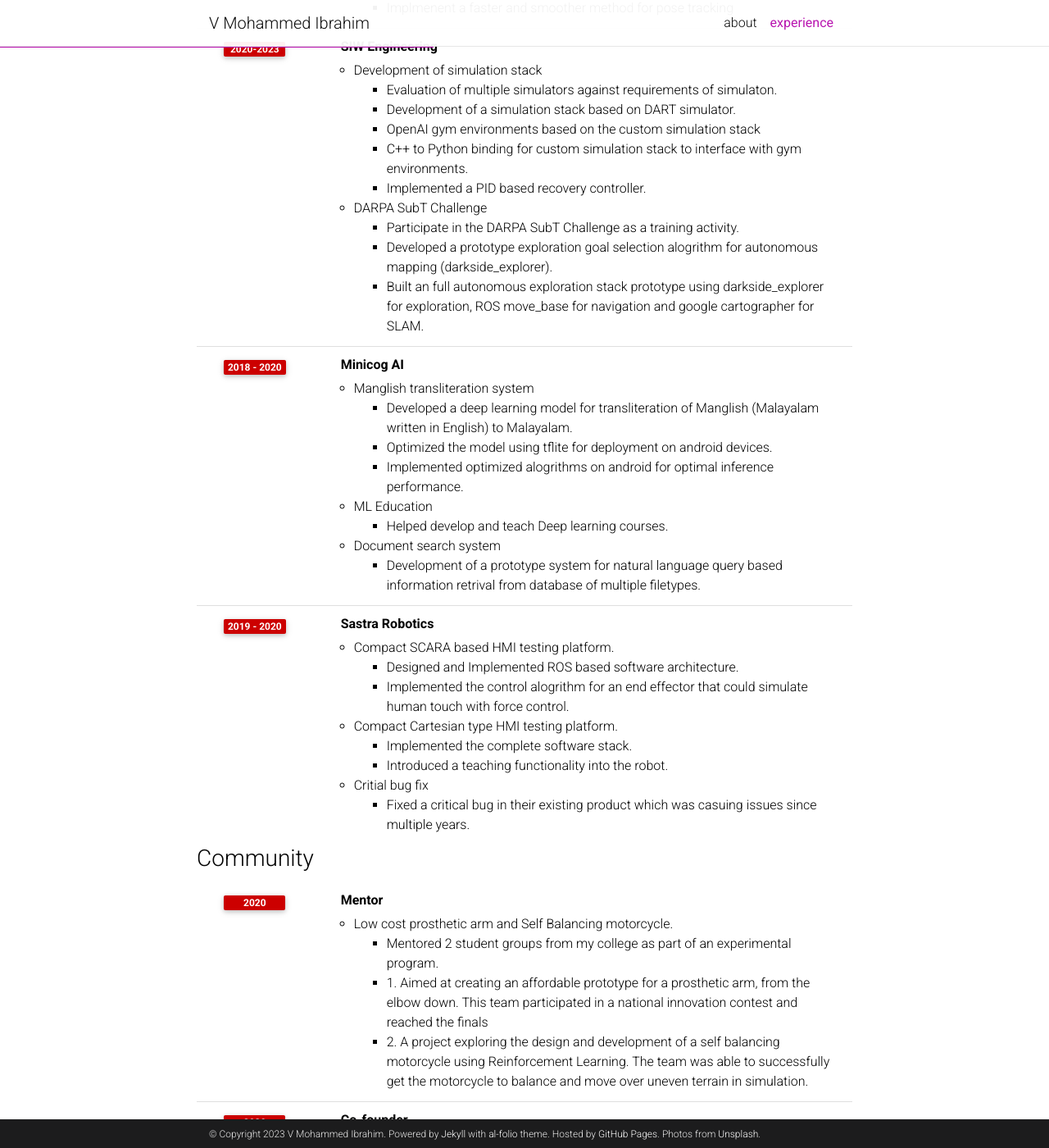
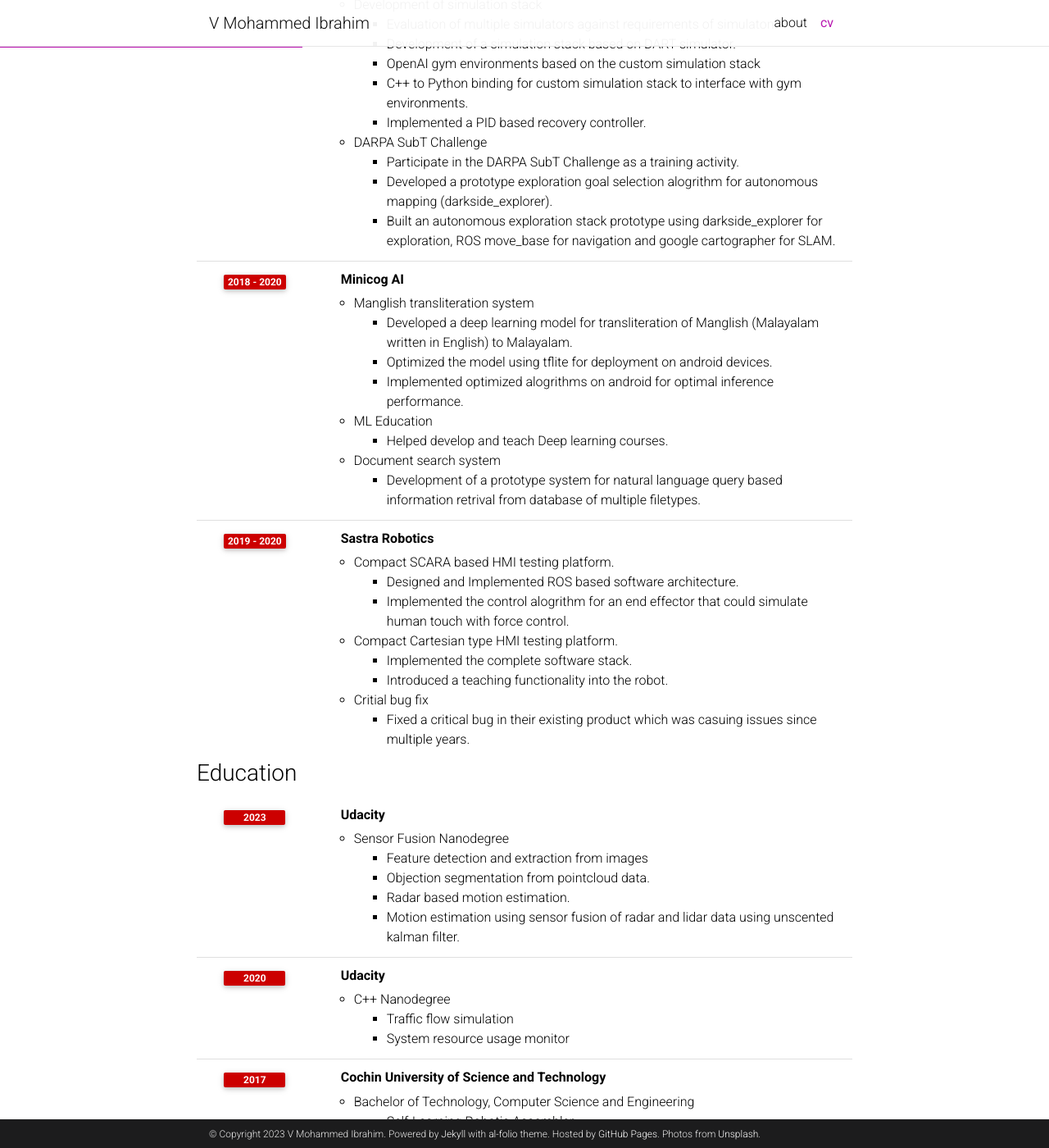
Before and after one commit to ibrahiminfinite/ibrahiminfinite.github.io, a Jekyll site: the page built from _pages/cv.md, in a window 1280 px wide and 1400 px high, scrolled down 368 px. Shown: the whole window at 82% size. Built offline with Jekyll 4.4.1, drawn with Linux system fonts in a browser that asks for light colours; comment, search, counter and statistics services are not loaded; a style sheet for code colours, icons or effects is not loaded.

Commit message:
Update CV

```diff
--- a/_data/cv.yml
+++ b/_data/cv.yml
@@ -26,7 +26,7 @@
           contents:
             - Participate in the DARPA SubT Challenge as a training activity.
             - Developed a prototype exploration goal selection alogrithm for autonomous mapping (darkside_explorer).
-            - Built an full autonomous exploration stack prototype using darkside_explorer for exploration, ROS move_base for navigation
+            - Built an autonomous exploration stack prototype using darkside_explorer for exploration, ROS move_base for navigation
               and google cartographer for SLAM.
 
     - title: Minicog AI
@@ -59,6 +59,37 @@
           contents:
             - Fixed a critical bug in their existing product which was casuing issues since multiple years.
 
+
+- title: Education
+  type: time_table
+
+  contents:
+
+    - title: Udacity
+      year: 2023
+      description:
+        - title: Sensor Fusion Nanodegree
+          contents:
+            - Feature detection and extraction from images
+            - Objection segmentation from pointcloud data.
+            - Radar based motion estimation.
+            - Motion estimation using sensor fusion of radar and lidar data using unscented kalman filter.
+
+    - title: Udacity
+      year: 2020
+      description:
+        - title: C++ Nanodegree
+          contents:
+          - Traffic flow simulation
+          - System resource usage monitor
+
+    - title: Cochin University of Science and Technology
+      year: 2017
+      description:
+        - title: Bachelor of Technology, Computer Science and Engineering
+          contents:
+          - Self-Learning Robotic Assembler
+          - Guided Assembly
 
 - title: Community
   type: time_table
--- a/_layouts/cv.html
+++ b/_layouts/cv.html
@@ -5,7 +5,7 @@ layout: default
         <div class="post">
 
           <header class="post-header">
-            <h1 class="post-title">{{ page.title }} {% if page.cv_pdf %}<a href="{{ page.cv_pdf | prepend: 'assets/pdf/' | relative_url}}" target="_blank" rel="noopener noreferrer" class="float-right"><i class="fas fa-file-pdf"></i></a>{% endif %}</h1>
+            <h1 class="post-title"></h1>
             <p class="post-description">{{ page.description }}</p>
           </header>
 
--- a/_pages/experience.md
+++ b/_pages/cv.md
@@ -1,7 +1,7 @@
 ---
 layout: cv
-permalink: /experience/
-title: experience
+permalink: /cv/
+title: cv
 description:
 nav: true
 nav_order: 1
```
